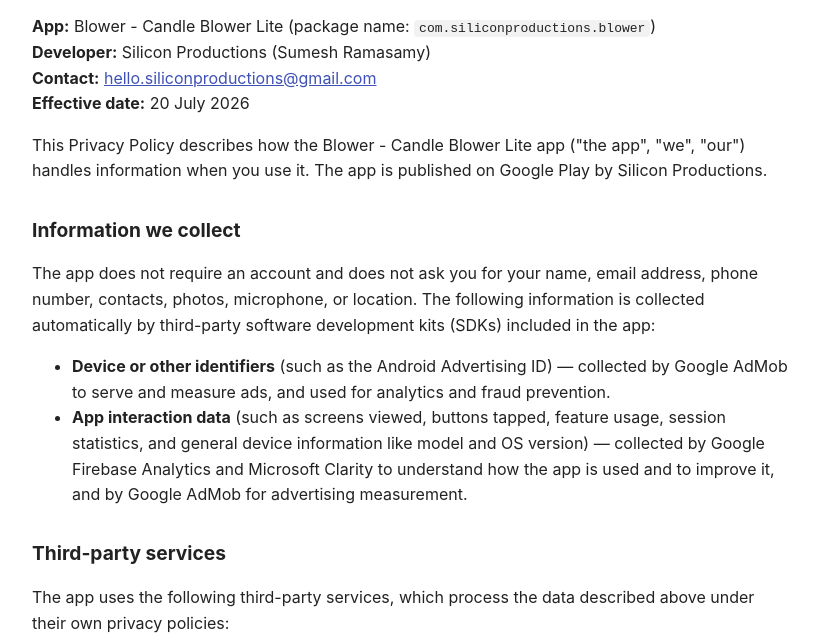
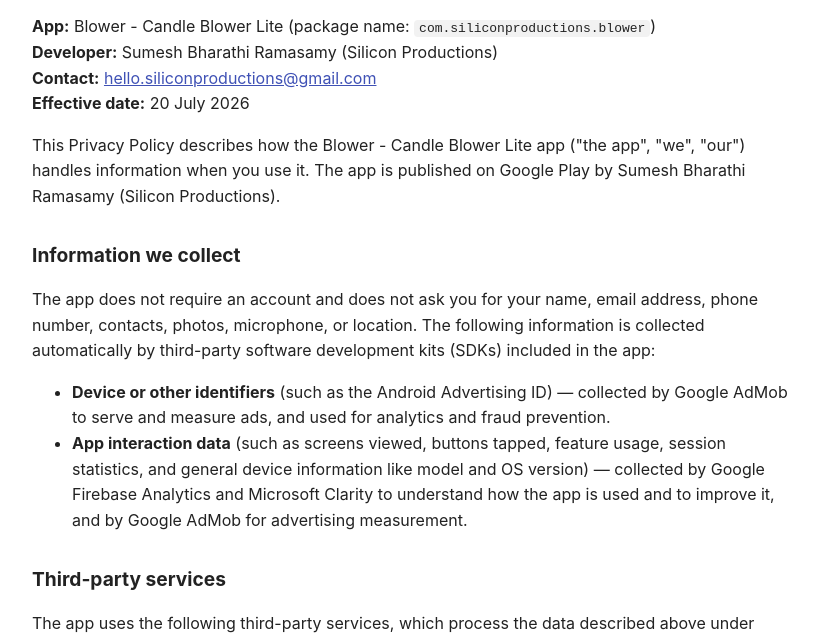
Before and after one commit to siliconproductions/siliconproductions.github.io, a plain HTML site: page blower/privacy-policy.html in a window 1280 px wide. Shown: the part 85-725 px from the top of the page, without its empty margins (228-1046 px from the left). Drawn offline with Linux system fonts and the light colour scheme.

Commit message:
updated blower policy

```diff
--- a/blower/privacy-policy.html
+++ b/blower/privacy-policy.html
@@ -16,13 +16,14 @@
 
 <h1>Privacy Policy</h1>
 <p><strong>App:</strong> Blower - Candle Blower Lite (package name: <code>com.siliconproductions.blower</code>)<br>
-<strong>Developer:</strong> Silicon Productions (Sumesh Ramasamy)<br>
+<strong>Developer:</strong> Sumesh Bharathi Ramasamy (Silicon Productions)<br>
 <strong>Contact:</strong> <a href="mailto:hello.siliconproductions@gmail.com">hello.siliconproductions@gmail.com</a><br>
 <strong>Effective date:</strong> 20 July 2026</p>
 
 <p>This Privacy Policy describes how the Blower - Candle Blower Lite app
 ("the app", "we", "our") handles information when you use it. The app is
-published on Google Play by Silicon Productions.</p>
+published on Google Play by Sumesh Bharathi Ramasamy (Silicon
+Productions).</p>
 
 <h2>Information we collect</h2>
 <p>The app does not require an account and does not ask you for your name,
```
